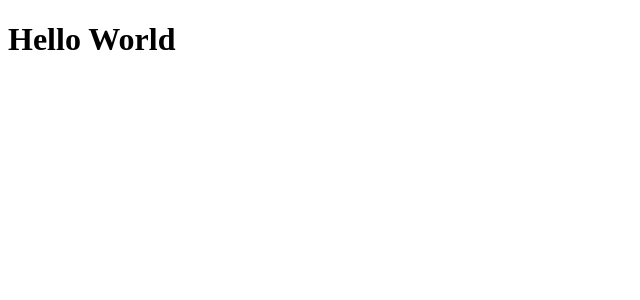
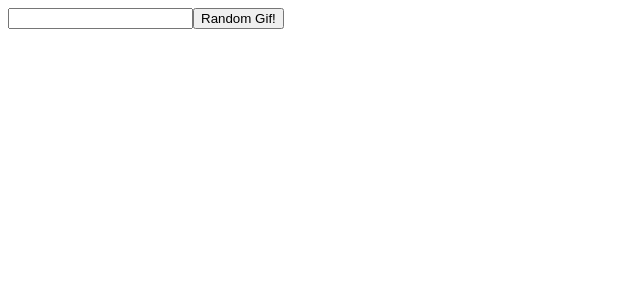
Before and after one commit to maybeemily/a-gif-for-you, a React app: page / in a window 1280 px wide. Shown: the top 300 px of the page, without its empty margins (0-640 px from the left). Built offline with nearby package versions, Linux system fonts and the light colour scheme.

Commit message:
Search form renders

```diff
--- a/src/components/App.js
+++ b/src/components/App.js
@@ -1,5 +1,6 @@
 import React from 'react';
+import GifDisplay from '../containers/GifDisplay';
 
 export default function App() {
-  return <h1>Hello World</h1>;
+  return <GifDisplay/>;
 }
--- /dev/null
+++ b/src/components/GifSearchForm.js
@@ -0,0 +1,15 @@
+import React from 'react';
+import PropTypes from 'prop-types';
+
+function GifSearchForm({ searchText, handleChange }) {
+  return (
+    <input name="searchText" type="text" value={searchText} onChange={handleChange}/>
+  );
+}
+
+GifSearchForm.propTypes = {
+  searchText: PropTypes.string.isRequired,
+  handleChange: PropTypes.func.isRequired
+};
+
+export default GifSearchForm;
--- /dev/null
+++ b/src/containers/GifDisplay.js
@@ -0,0 +1,25 @@
+import React, { PureComponent } from 'react';
+import GifSearchForm from '../components/GifSearchForm';
+import Gif from '../components/Gif';
+
+
+export default class GifDisplay extends PureComponent {
+
+  state = {
+    searchText: ''
+  }
+
+  handleChange = ({ target }) => {
+    this.setState({ [target.name] : target.value });
+  }
+
+  render() {
+    return (
+      <form>
+        <GifSearchForm />
+        <Gif/>
+        <button>Random Gif!</button>
+      </form>
+    );
+  }
+}
```
